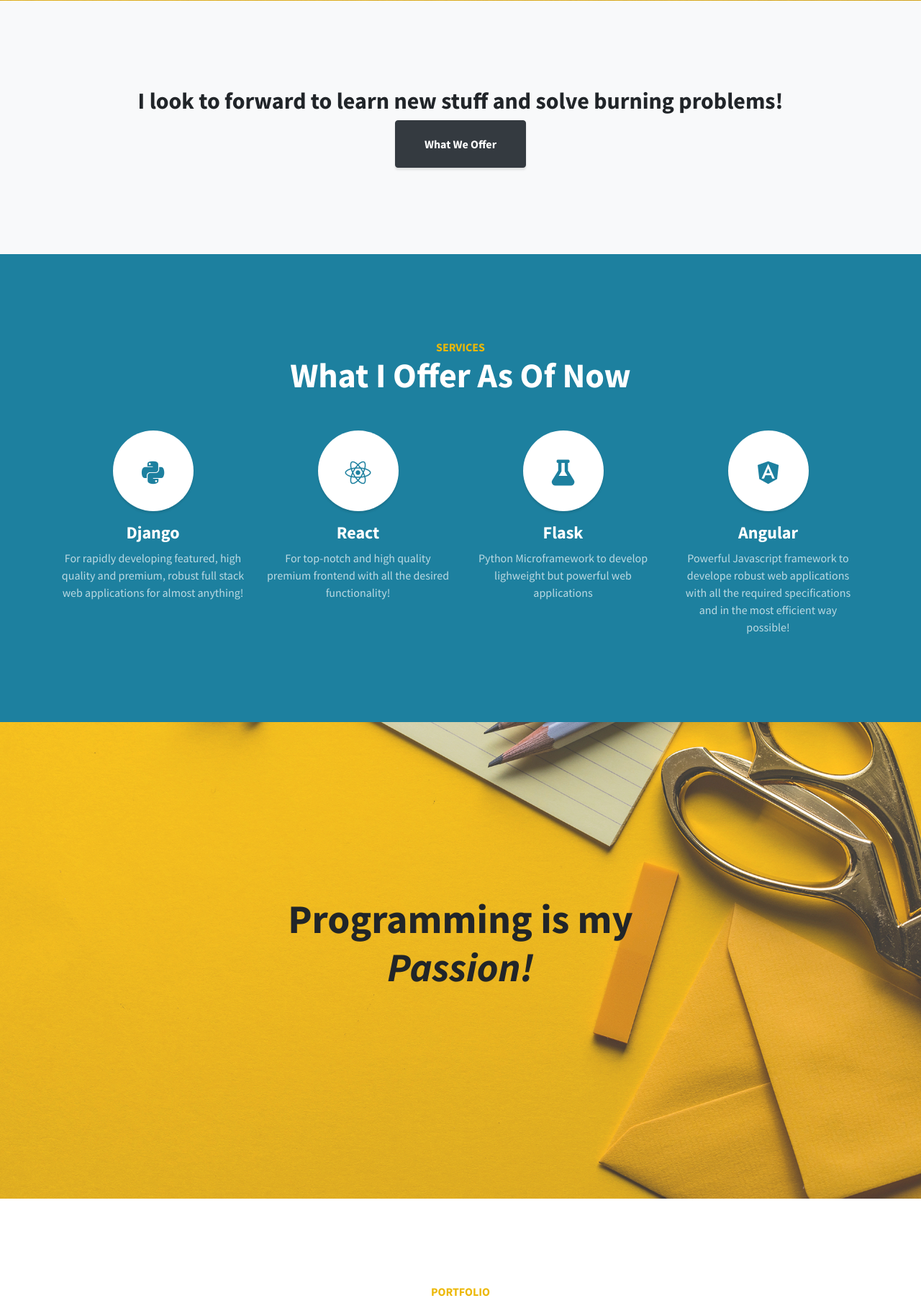
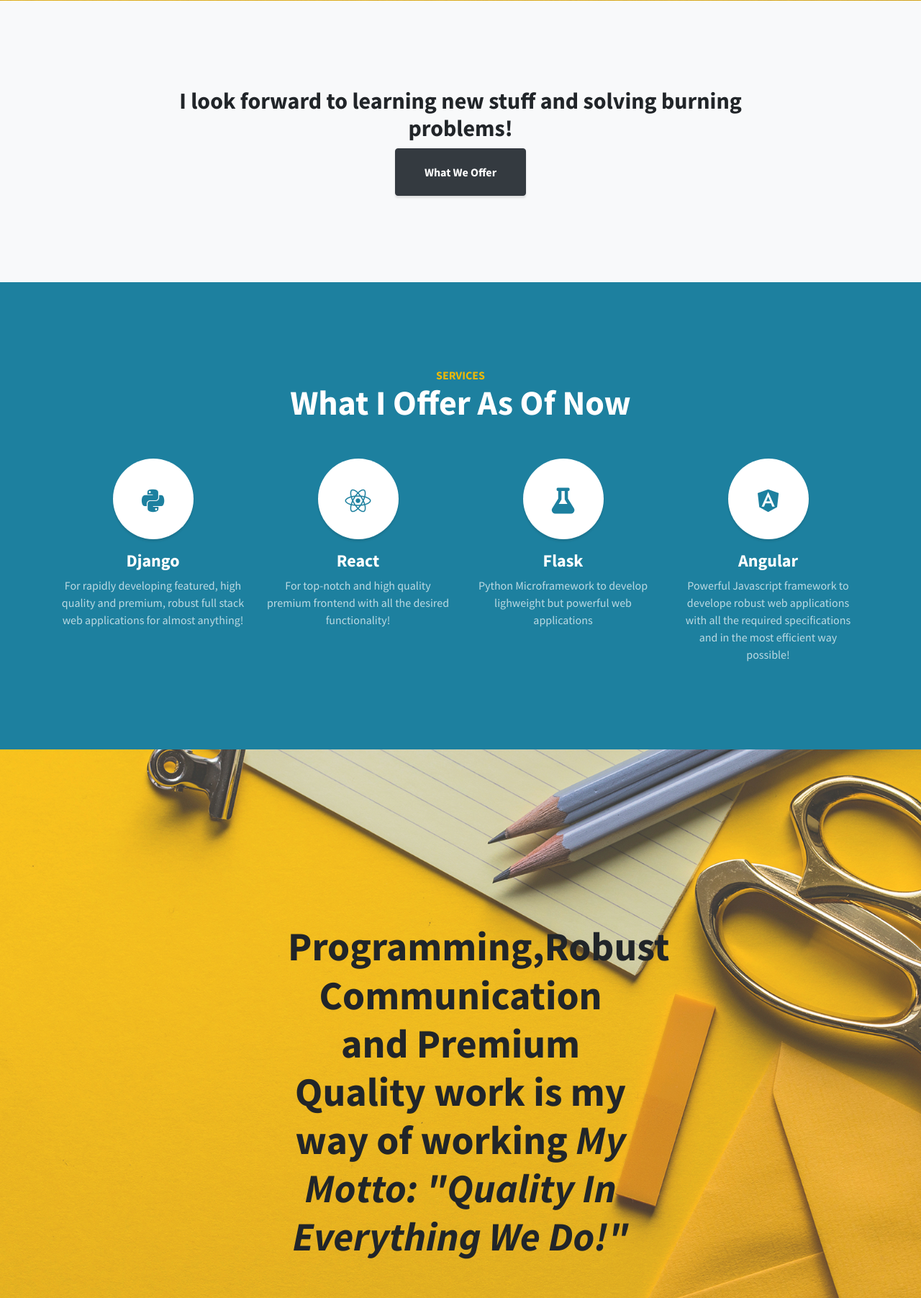
Before and after one commit to aditya2222/Django-Portfolio, a Django app: page / in a window 1280 px wide. Shown: the part 799-2602 px from the top of the page at 72% size. Run offline with Django 3.2, Linux system fonts and the light colour scheme; some libraries are stand-ins or nearby versions.

Commit message:
content commit

```diff
--- a/templates/index.html
+++ b/templates/index.html
@@ -73,7 +73,7 @@
       <div class="container text-center">
         <div class="row">
           <div class="col-lg-10 mx-auto">
-            <h2>I look to forward to learn new stuff and solve burning problems!</h2>
+            <h2>I look forward to learning new stuff and solving burning problems!</h2>
 
             <a class="btn btn-dark btn-xl js-scroll-trigger" href="#services">What We Offer</a>
           </div>
@@ -132,8 +132,8 @@
     <!-- Callout -->
     <section class="callout">
       <div class="container text-center">
-        <h2 class="mx-auto mb-5">Programming is my
-          <em>Passion!</em>
+        <h2 class="mx-auto mb-5">Programming,Robust Communication and Premium Quality work is my way of working
+          <em>My Motto: "Quality In Everything We Do!"</em>
       </div>
     </section>
 
```
